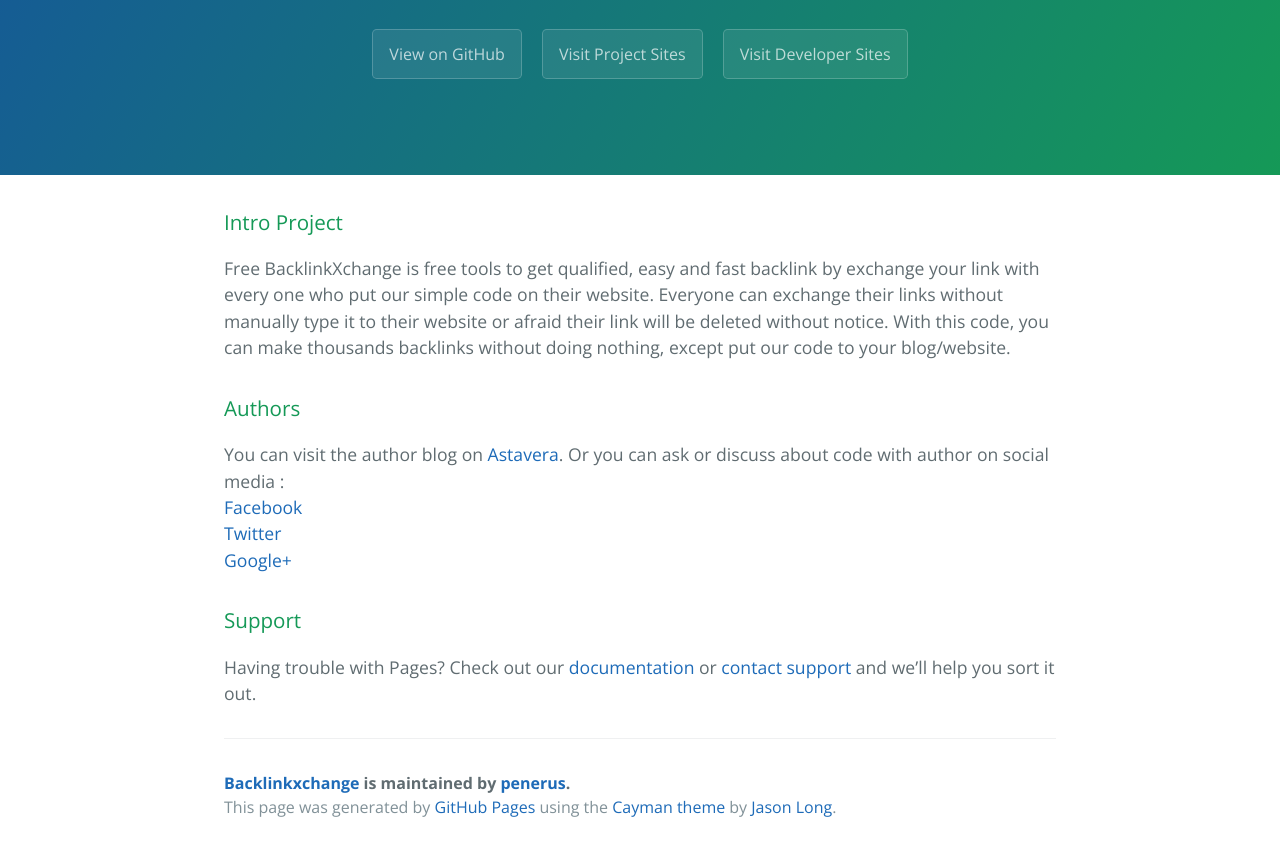
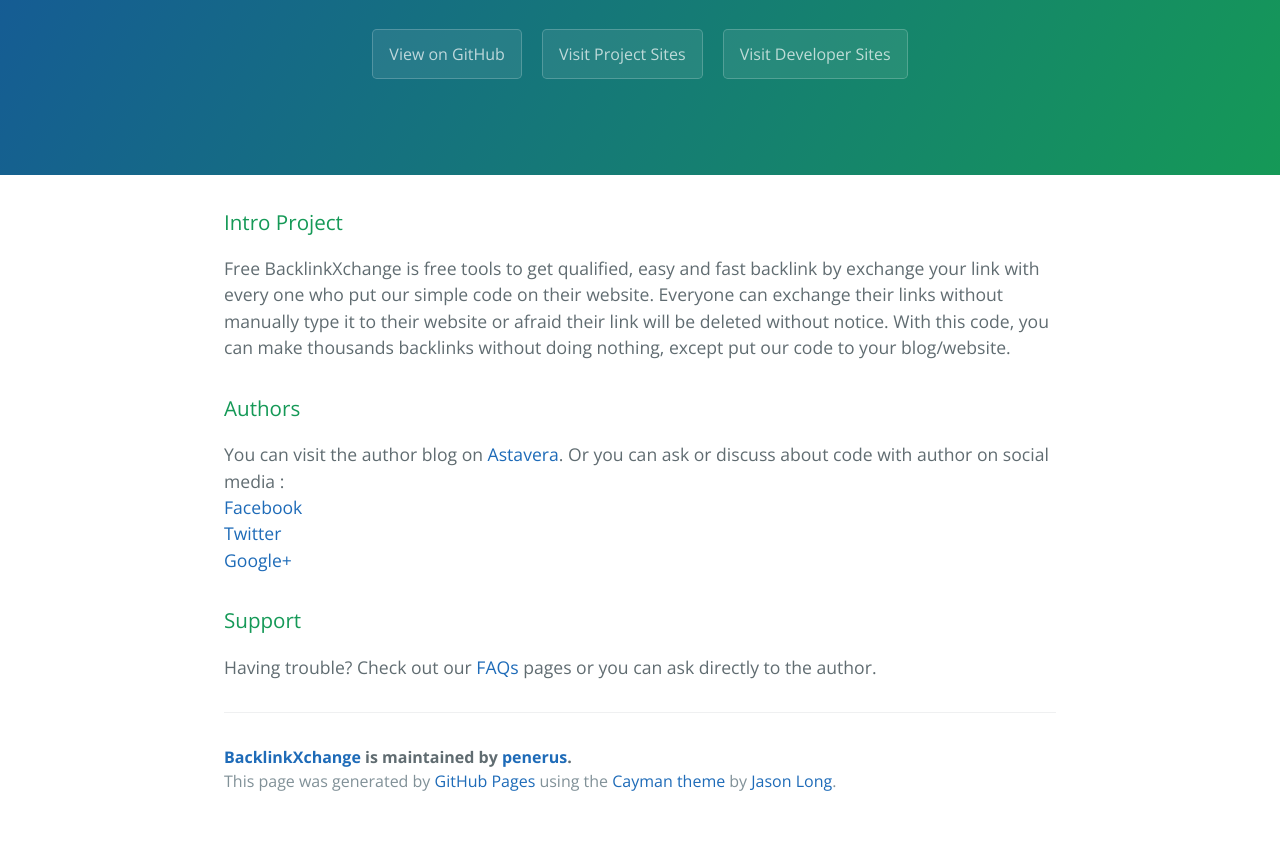
Before and after one commit to arokaja/BacklinkXchange, a plain HTML site: page index.html in a window 1280 px wide. Shown: the part 208-1059 px from the top of the page. After the commit the page ends 1033 px from the top, so only its background shows below. Drawn offline with nearby package versions, Linux system fonts and the light colour scheme.

Commit message:
Update index.html

```diff
--- a/index.html
+++ b/index.html
@@ -35,10 +35,10 @@
 <h3>
 <a id="support-or-contact" class="anchor" href="#support-or-contact" aria-hidden="true"><span class="octicon octicon-link"></span></a>Support</h3>
 
-<p>Having trouble with Pages? Check out our <a href="https://help.github.com/pages">documentation</a> or <a href="https://github.com/contact">contact support</a> and we’ll help you sort it out.</p>
+<p>Having trouble? Check out our <a href="http://backlinkxchange.blogspot.com/2015/07/faqs.html" title="FAQs" target="_blank">FAQs</a> pages or you can ask directly to the author.</p>
 
       <footer class="site-footer">
-        <span class="site-footer-owner"><a href="https://github.com/penerus/backlinkxchange">Backlinkxchange</a> is maintained by <a href="https://github.com/penerus">penerus</a>.</span>
+        <span class="site-footer-owner"><a href="https://github.com/penerus/backlinkxchange">BacklinkXchange</a> is maintained by <a href="https://github.com/penerus" class="mention">penerus</a>.</span>
 
         <span class="site-footer-credits">This page was generated by <a href="https://pages.github.com">GitHub Pages</a> using the <a href="https://github.com/jasonlong/cayman-theme">Cayman theme</a> by <a href="https://twitter.com/jasonlong">Jason Long</a>.</span>
       </footer>
```
